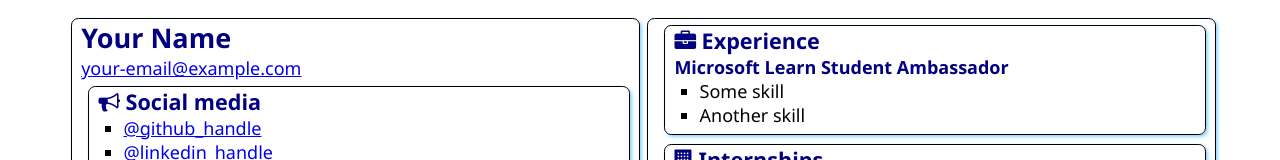
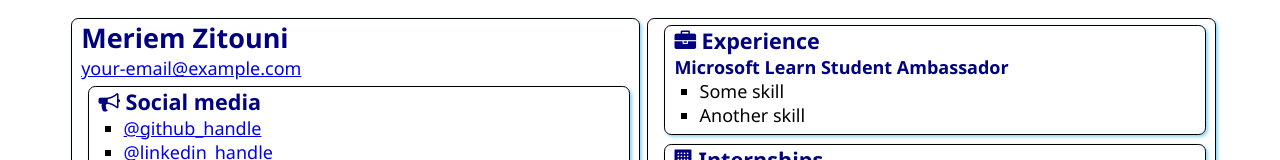
Before and after one commit to MerieemZitouni/SATechnicalOnboarding, a plain HTML site: page src/index.html in a window 1280 px wide. Shown: the top 160 px of the page. Drawn offline with Linux system fonts and the light colour scheme.

Commit message:
Added My Name
I added my name

```diff
--- a/src/index.html
+++ b/src/index.html
@@ -12,7 +12,7 @@
 <body>
     <main>
         <article class="box">
-            <h1>Your Name</h1>
+            <h1>Meriem Zitouni</h1>
             <div><a href="mailto:your.email@example.com">your-email@example.com</a></div>
 
             <section class="box">
```
